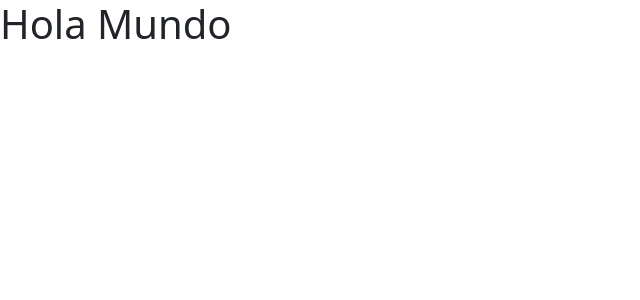
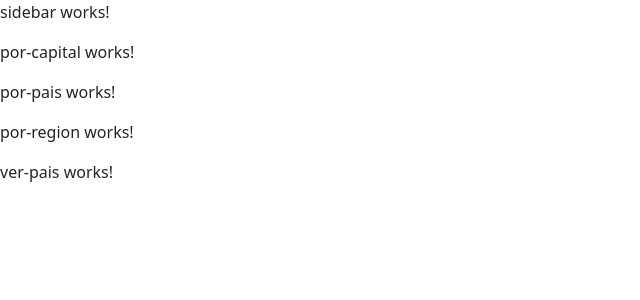
Before and after one commit to SSandorov/Angular-paisesApp, an Angular app: page / in a window 1280 px wide. Shown: the top 300 px of the page, without its empty margins (0-640 px from the left). Built offline with nearby package versions, Linux system fonts and the light colour scheme.

Commit message:
Corregidos fallos en la estructura de la SPA

```diff
--- a/src/app/app.component.html
+++ b/src/app/app.component.html
@@ -1 +1,5 @@
-<h1>Hola Mundo</h1>
+<app-sidebar></app-sidebar>
+<app-por-capital></app-por-capital>
+<app-por-pais></app-por-pais>
+<app-por-region></app-por-region>
+<app-ver-pais></app-ver-pais>
--- a/src/app/app.module.ts
+++ b/src/app/app.module.ts
@@ -13,8 +13,8 @@ import { SharedModule } from './shared/shared.module';
   ],
   imports: [
     BrowserModule,
-    SharedModule,
-    PaisesModule
+    PaisesModule,
+    SharedModule
   ],
   providers: [],
   bootstrap: [AppComponent]
--- a/src/app/shared/shared.module.ts
+++ b/src/app/shared/shared.module.ts
@@ -1,5 +1,6 @@
 import { NgModule } from '@angular/core';
 import { CommonModule } from '@angular/common';
+
 import { SidebarComponent } from './sidebar/sidebar.component';
 
 
```
